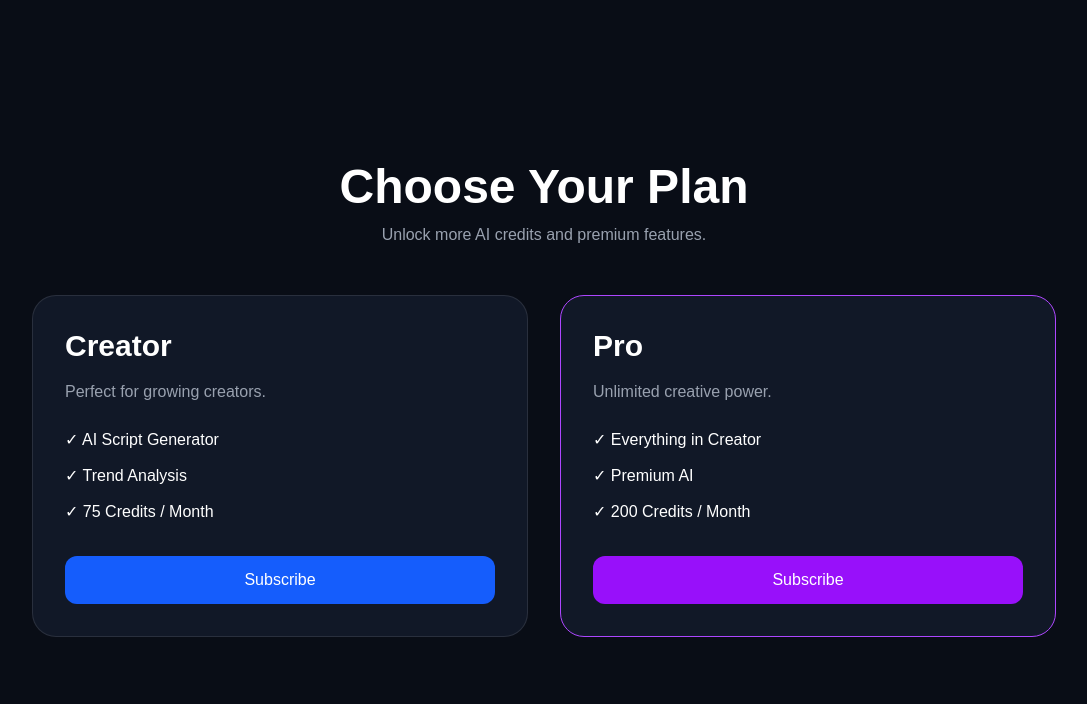
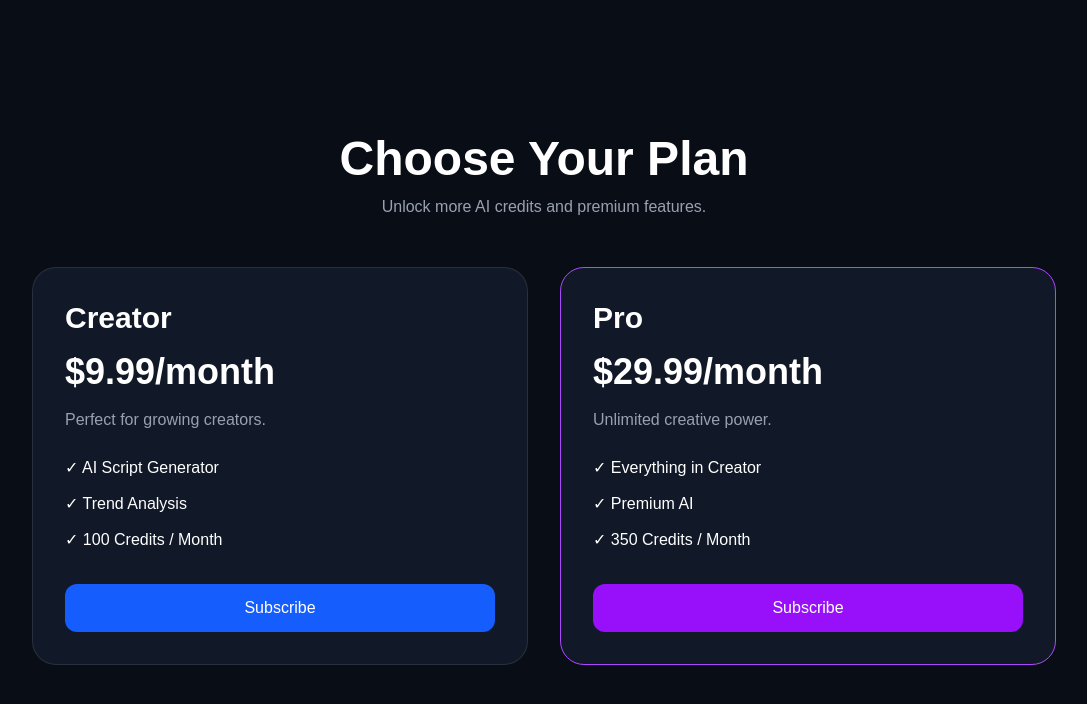
Before and after one commit to ssuryansh-boop/vidixen-ai, a Next.js app: page /pricing in a window 1280 px wide. Shown: the top 704 px of the page, without its empty margins (96-1183 px from the left). Built offline with nearby package versions, Linux system fonts and the light colour scheme; no server answers.

Commit message:
Update Dodo webhook7

```diff
--- /dev/null
+++ b/src/app/api/country/route.ts
@@ -0,0 +1,10 @@
+import { NextResponse } from "next/server";
+
+export async function GET(request: Request) {
+  const country =
+    request.headers.get("x-vercel-ip-country") || "US";
+
+  return NextResponse.json({
+    country,
+  });
+}
--- a/src/app/pricing/page.tsx
+++ b/src/app/pricing/page.tsx
@@ -2,13 +2,13 @@
 
 import { useState } from "react";
 import { auth } from "@/lib/auth";
-
+import { useDashboard } from "@/hooks/useDashboard";
 export default function PricingPage() {
   const [loading, setLoading] = useState(false);
 
-  // Change this to true if you want to test India pricing.
-  // Later we'll detect this automatically.
-  const isIndia = true;
+  const { country } = useDashboard();
+
+const isIndia = country === "IN";
 
   async function startCheckout(
     productId: string | undefined,
@@ -54,7 +54,8 @@ export default function PricingPage() {
       setLoading(false);
     }
   }
-
+const creatorPrice = isIndia ? "₹249/month" : "$9.99/month";
+const proPrice = isIndia ? "₹599/month" : "$29.99/month";
   return (
     <main className="min-h-screen bg-[#090D16] text-white flex items-center justify-center p-8">
 
@@ -77,7 +78,9 @@ export default function PricingPage() {
             <h2 className="text-3xl font-bold">
               Creator
             </h2>
-
+<div className="text-4xl font-black mt-4">
+  {creatorPrice}
+</div>
             <p className="mt-4 text-gray-400">
               Perfect for growing creators.
             </p>
@@ -114,7 +117,9 @@ export default function PricingPage() {
             <h2 className="text-3xl font-bold">
               Pro
             </h2>
-
+<div className="text-4xl font-black mt-4">
+  {proPrice}
+</div>
             <p className="mt-4 text-gray-400">
               Unlimited creative power.
             </p>
--- a/src/hooks/useDashboard.ts
+++ b/src/hooks/useDashboard.ts
@@ -31,6 +31,7 @@ export function useDashboard() {
   const [conversationId, setConversationId] = useState<string | null>(null);
   const [copiedIndex, setCopiedIndex] = useState<number | null>(null);
   const [saveStatusIndex, setSaveStatusIndex] = useState<number | null>(null);
+  const [country, setCountry] = useState("US");
   const chatEndRef = useRef<HTMLDivElement>(null);
 
   const [credits, setCredits] = useState({
@@ -76,7 +77,12 @@ export function useDashboard() {
         .catch(console.error);
     }
   }, [profile]);
-
+useEffect(() => {
+  fetch("/api/country")
+    .then((res) => res.json())
+    .then((data) => setCountry(data.country))
+    .catch(() => setCountry("US"));
+}, []);
   useEffect(() => {
     const unsubscribe = subscribeToAuthChanges(async (currentUser) => {
       setUser(currentUser);
@@ -368,7 +374,7 @@ export function useDashboard() {
     saveStatusIndex, setSaveStatusIndex, chatEndRef,
     saveOnboardingProfile, reloadHistoricalVault, runAutomatedChannelAnalysis,
     triggerTrendSignalIdeation, executeCustomChatMessageInput, commitScriptToCloudVault,
-    modifyActiveProfileNiche, triggerSessionHardReset,
+    modifyActiveProfileNiche, triggerSessionHardReset, country,
     triggerDodoCheckout, checkoutLoading // Passed down to safely manage click states
   };
 }
```
